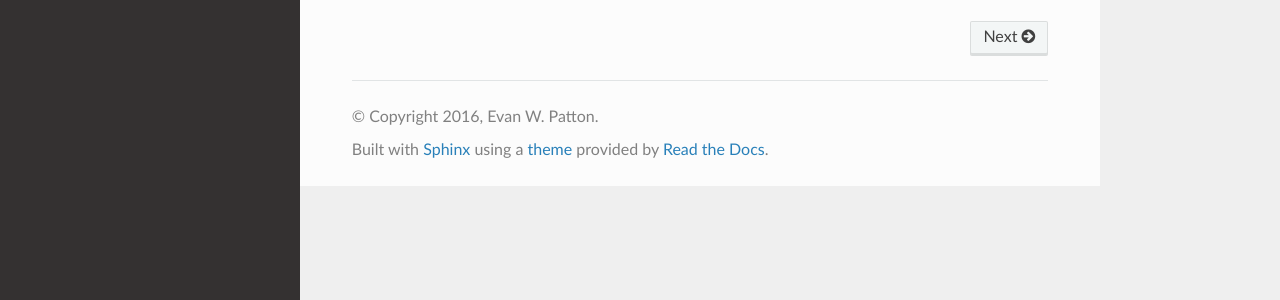
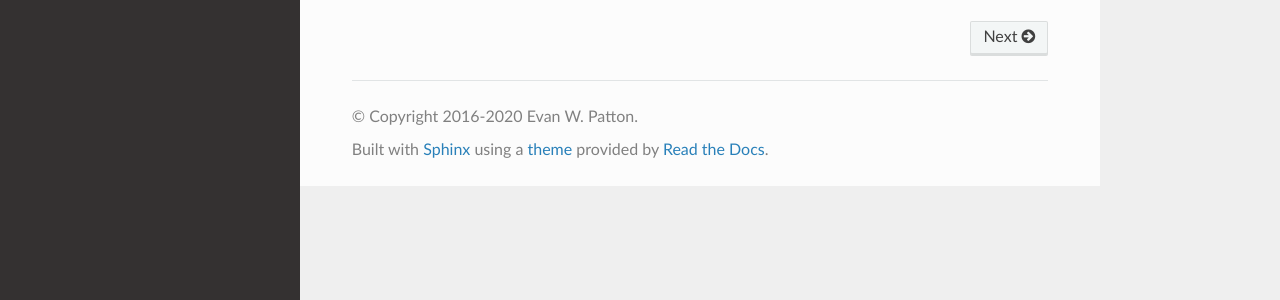
Before and after one commit to mit-cml/aiatools, a Sphinx documentation site: the page built from doc/source/index.rst, in a window 1280 px wide. Shown: the part 596-896 px from the top of the page. Built offline with Sphinx 7.4.7 and the Read the Docs theme 2.0.0, drawn with Linux system fonts in a browser that asks for light colours.

```diff
--- a/doc/source/conf.py
+++ b/doc/source/conf.py
@@ -56,7 +56,7 @@ master_doc = 'index'
 
 # General information about the project.
 project = 'AIA Tools'
-copyright = '2016, Evan W. Patton'
+copyright = '2016-2020 Evan W. Patton'
 author = 'Evan W. Patton'
 
 # The version info for the project you're documenting, acts as replacement for
@@ -66,7 +66,7 @@ author = 'Evan W. Patton'
 # The short X.Y version.
 version = '0.1'
 # The full version, including alpha/beta/rc tags.
-release = '0.1-dev'
+release = '0.1.0-py3'
 
 # The language for content autogenerated by Sphinx. Refer to documentation
 # for a list of supported languages.
```
